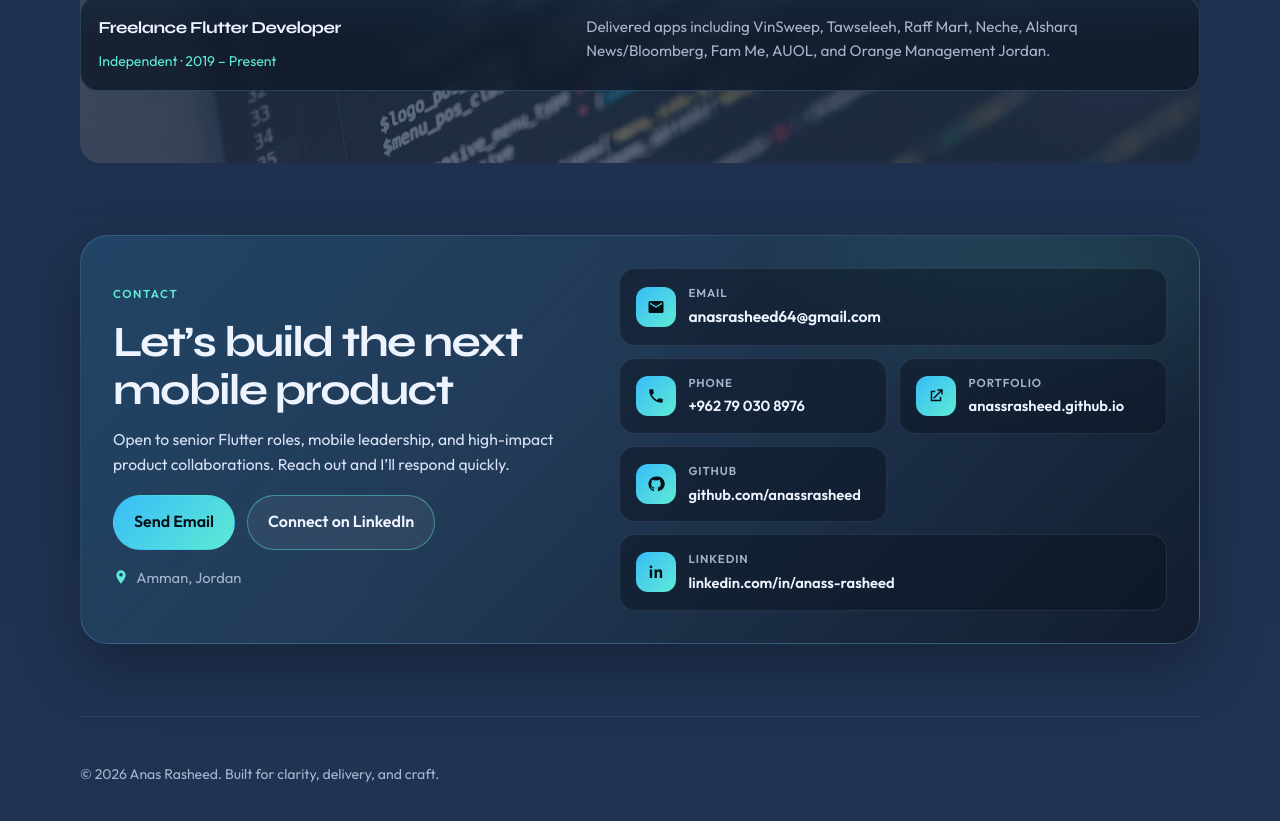
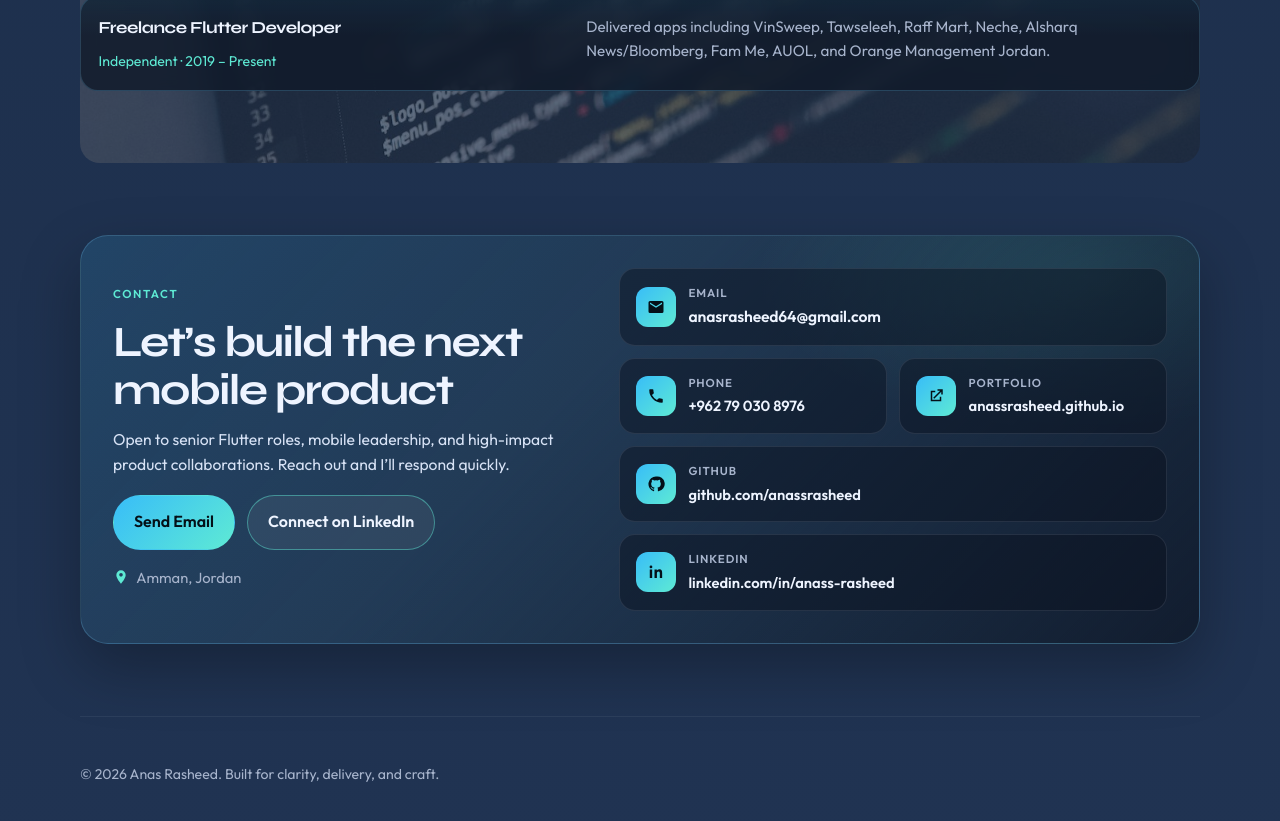
Before and after one commit to anassrasheed/anassrasheed.github.io, a plain HTML site: page index.html in a window 1280 px wide. Shown: the part 3555-4376 px from the top of the page. Drawn offline with Linux system fonts and the light colour scheme.

Commit message:
Make GitHub contact card full width
Match Email and LinkedIn card span in the contact grid.

```diff
--- a/index.html
+++ b/index.html
@@ -247,7 +247,7 @@
             <span class="contact-value">anassrasheed.github.io</span>
           </a>
 
-          <a class="contact-card" href="https://github.com/anassrasheed/" target="_blank" rel="noopener">
+          <a class="contact-card contact-card-wide" href="https://github.com/anassrasheed/" target="_blank" rel="noopener">
             <span class="contact-icon" aria-hidden="true">
               <svg viewBox="0 0 24 24"><path fill="currentColor" d="M12 2a10 10 0 0 0-3.2 19.5c.5.1.7-.2.7-.5v-1.7c-2.8.6-3.4-1.2-3.4-1.2-.4-1.1-1-1.4-1-1.4-.9-.6.1-.6.1-.6 1 .1 1.5 1 1.5 1 .9 1.5 2.3 1.1 2.9.8.1-.7.4-1.1.6-1.3-2.2-.3-4.6-1.1-4.6-5a3.9 3.9 0 0 1 1-2.7 3.6 3.6 0 0 1 .1-2.7s.8-.3 2.8 1a9.6 9.6 0 0 1 5 0c2-1.3 2.8-1 2.8-1a3.6 3.6 0 0 1 .1 2.7 3.9 3.9 0 0 1 1 2.7c0 3.9-2.4 4.7-4.6 5 .4.3.7.9.7 1.9v2.8c0 .3.2.6.7.5A10 10 0 0 0 12 2z"/></svg>
             </span>
```
